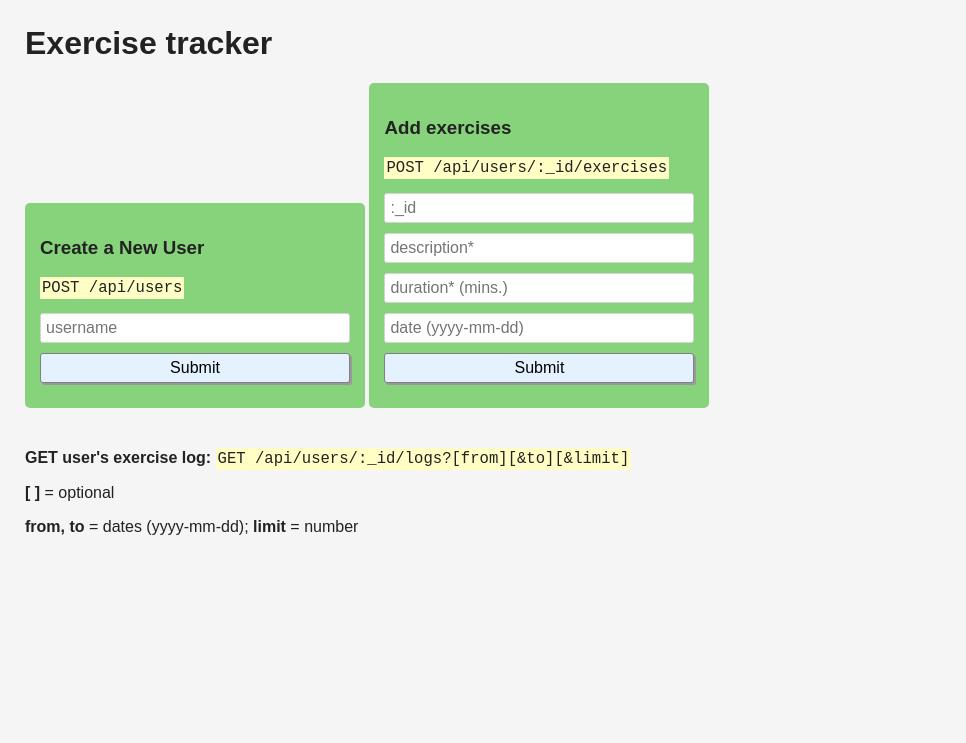
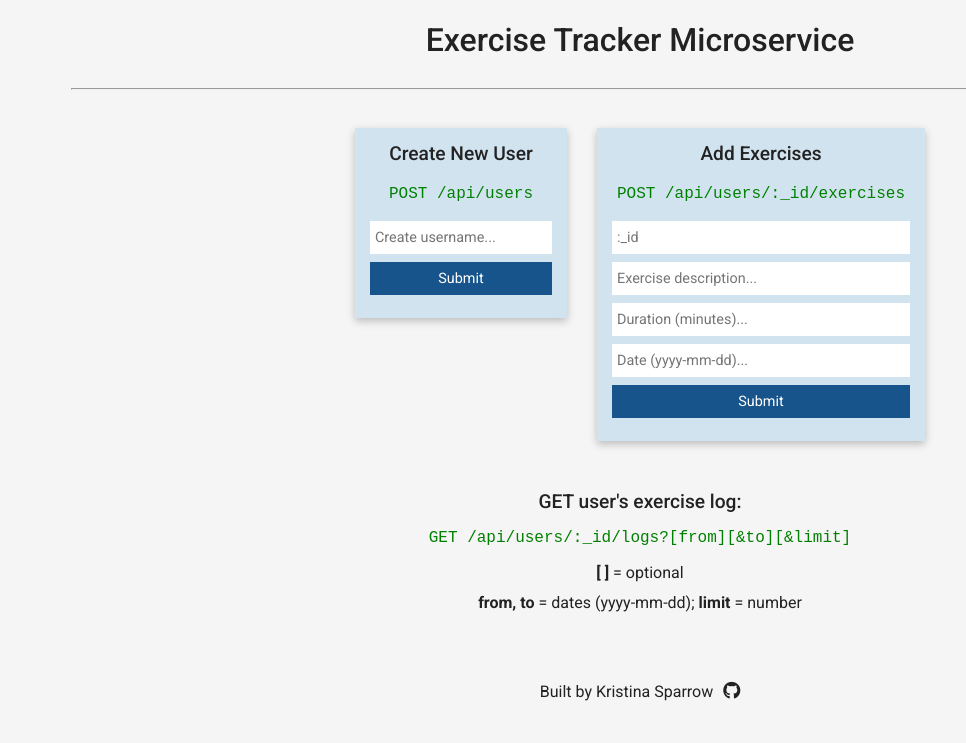
Before and after one commit to kristina-sparrow/fcc-backend-development, a website: page exercise-tracker-microservice/views/index.html in a window 1280 px wide. Shown: the whole page, without its empty margins (0-966 px from the left). Drawn offline with Linux system fonts and the light colour scheme; files that its build step writes are made by us from their sources.

Commit message:
Finish exercise tracker microservice

```diff
--- a/exercise-tracker-microservice/package.json
+++ b/exercise-tracker-microservice/package.json
@@ -7,9 +7,11 @@
 		"start": "node index.js"
 	},
 	"dependencies": {
+		"body-parser": "^1.20.2",
+		"cors": "^2.8.5",
 		"dotenv": "^8.2.0",
 		"express": "^4.16.4",
-		"cors": "^2.8.5"
+		"mongoose": "^7.0.1"
 	},
 	"repository": {
 		"url": "https://github.com/freeCodeCamp/boilerplate-project-exercisetracker"
--- a/exercise-tracker-microservice/public/style.css
+++ b/exercise-tracker-microservice/public/style.css
@@ -3,15 +3,72 @@
 }
 
 body {
-  font-family:sans-serif;
-  margin: 25px;
+  font-family: 'Roboto', sans-serif;
+  font-size: 16px;
+  font-weight: 400;
   color: #222;
   background-color: #f5f5f5;
+  text-align: center;
+  line-height: 1.4em;
+  display: flex;
+  flex-direction: column;
+  align-items: center;
+  justify-content: flex-start;
+  gap: 30px;
 }
 
-h1 {
-  font-weight: bold;
+h1, h2 {
+  font-weight: 500;
+}
 
+h3,
+h4,
+h5,
+h6 {
+  font-weight: 400;
+}
+
+h2 {
+  font-size: 1.2rem;
+  margin: 0;
+  padding: 0;
+}
+
+hr {
+  width: 90%;
+  margin-top: -15px;
+}
+
+.container {
+  display: flex;
+  flex-direction: column;
+  align-items: center;
+  justify-content: center;
+  gap: 50px;
+}
+
+.forms-container {
+  display: flex;
+  flex-direction: row;
+  align-items: flex-start;
+  justify-content: center;
+  gap: 30px;
+}
+
+.details-container {
+  display: flex;
+  flex-direction: column;
+  align-items: center;
+  justify-content: center;
+  gap: 8px;
+}
+
+.details-container p {
+  margin: 0;
+}
+
+.details-container code {
+  margin: 0;
 }
 
 p {
@@ -19,41 +76,69 @@ p {
 }
 
 form {
-  margin-bottom: 25px;
   padding: 15px;
-  background-color: #87D37C;
+  background-color: #d2e3f0;
   display: inline-block;
   width: 100%;
+  min-width: max-content;
   max-width: 340px;
-  border-radius: 5px;
+  border: none;
+  box-shadow: rgba(0, 0, 0, 0.24) 0px 3px 8px;
+}
+
+.input-group {
+  align-self: auto;
 }
 
 input {
   display: block;
-  margin-bottom: 10px;
-  padding: 5px;
+  border: none;
+  margin-bottom: 8px;
+  padding: 8px 5px;
   width: 100%;
-  border: 1px solid lightgrey;
-  border-radius: 3px;
-  font-size: 16px;
+  font-family: inherit;
+  font-size: 0.9rem;
+  font-weight: inherit;
 }
 
 input[type=submit] {
-  font-size: 16px;
-  border-radius: 3px;
-  background-color: #E4F1FE;
-  border: 1px solid grey;
-  box-shadow: 2px 2px #999;
+  font-family: inherit;
+  font-size: 0.9rem;
+  font-weight: inherit;
+  background-color: rgb(24, 84, 140);
+  color: white;
   cursor: pointer;
 }
 
 input[type=submit]:hover {
-  background-color: #FFFEC4;
+  transform: translateY(-2px);
+  box-shadow: 0 2px 3px 0 hsl(0 0% 0% / 0.1);
 }
 
 code {
   font-family: monospace;
-  font-size: 1.2em;
-  background-color: #FFFEC4;
-  padding: 2px;
+  padding: 5px;
+  color: green;
+  align-self: flex-start;
+  text-align: left;
 }
+
+
+strong {
+  font-weight: 700;
+}
+
+footer {
+  width: 100%;
+  display: flex;
+  align-items: center;
+  justify-content: center;
+  gap: 10px;
+  padding: 20px;
+  color: #222;
+}
+
+.footer i {
+  color: #222;
+  font-size: 1.1rem;
+}
--- a/exercise-tracker-microservice/views/index.html
+++ b/exercise-tracker-microservice/views/index.html
@@ -1,46 +1,58 @@
 <!DOCTYPE html>
 <html>
   <head>
-    <title>Exercise Tracker | freeCodeCamp</title>
-    <link rel="shortcut icon" href="https://cdn.freecodecamp.org/universal/favicons/favicon.ico"  type="image/x-icon" />
-    <link href="https://fonts.googleapis.com/css?family=Roboto" rel="stylesheet" type="text/css" />
+    <title>Exercise Tracker</title>
+    <link rel="preconnect" href="https://fonts.googleapis.com">
+    <link rel="preconnect" href="https://fonts.gstatic.com" crossorigin>
+    <link href="https://fonts.googleapis.com/css2?family=Roboto:wght@100;300;400;500;700;900&display=swap" rel="stylesheet">
+    <script
+    src="https://kit.fontawesome.com/0f70dd3e5b.js"
+    crossorigin="anonymous"
+  ></script>
     <link href="style.css" rel="stylesheet" type="text/css" />
+    <script src="script.js" defer></script>
   </head>
-
   <body>
+    <h1>Exercise Tracker Microservice</h1>
+    <hr />
     <div class="container">
-      <h1>Exercise tracker</h1>
+      <div class="forms-container">
         <form action="/api/users" method="post">
-        <h3>Create a New User</h3>
+          <h2>Create New User</h2>
           <p><code>POST /api/users</code></p>
-        <input id="uname" type="text" name="username" placeholder="username" />
+          <div class="input-group">
+            <input id="uname" type="text" name="username" placeholder="Create username..." />
             <input type="submit" value="Submit" />
+          </div>
         </form>
         <form id="exercise-form" method="post">
-        <h3>Add exercises</h3>
+          <h2>Add Exercises</h2>
           <p><code>POST /api/users/:_id/exercises</code></p>
+          <div class="input-group">
             <input id="uid" type="text" name=":_id" placeholder=":_id" />
-        <input id="desc" type="text" name="description" placeholder="description*" />
-        <input id="dur" type="text" name="duration" placeholder="duration* (mins.)" />
-        <input id="date" type="text" name="date" placeholder="date (yyyy-mm-dd)" />
+            <input id="desc" type="text" name="description" placeholder="Exercise description..." />
+            <input id="dur" type="text" name="duration" placeholder="Duration (minutes)..." />
+            <input id="date" type="text" name="date" placeholder="Date (yyyy-mm-dd)..." />
             <input type="submit" value="Submit" />
+          </div>
         </form>
-      <p>
-        <strong>GET user's exercise log: </strong>
+      </div>
+      <div class="details-container">
+        <h2>GET user's exercise log:</h2>
         <code>GET /api/users/:_id/logs?[from][&amp;to][&amp;limit]</code>
-      </p>
         <p><strong>[ ]</strong> = optional</p>
         <p><strong>from, to</strong> = dates (yyyy-mm-dd); <strong>limit</strong> = number</p>
       </div>
-    <script>
-      const exerciseForm = document.getElementById("exercise-form");
-
-      exerciseForm.addEventListener("submit", () => {
-        const userId = document.getElementById("uid").value;
-        exerciseForm.action = `/api/users/${userId}/exercises`;
-
-        exerciseForm.submit();
-      });
-    </script>
+    </div>
+    <footer class="footer">
+      <p>Built by Kristina Sparrow</p>
+      <a
+        href="https://github.com/kristina-sparrow"
+        target="_blank"
+        rel="noopener noreferrer"
+      >
+        <i class="fa-brands fa-github"></i>
+      </a>
+    </footer>
   </body>
 </html>
```
Also changed, not shown: exercise-tracker-microservice/index.js (+106 -1 lines), exercise-tracker-microservice/public/script.js (added, +7 -0 lines), exercise-tracker-microservice/README.md, 3 other files. Lines whose indentation alone changed are shown as unchanged.
